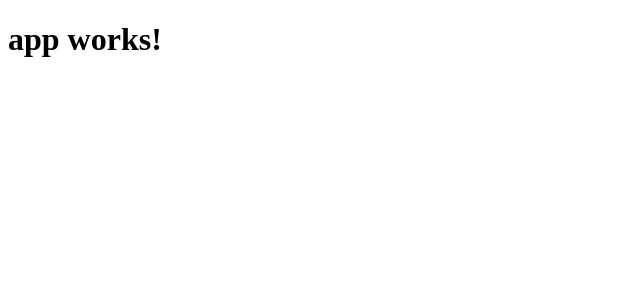
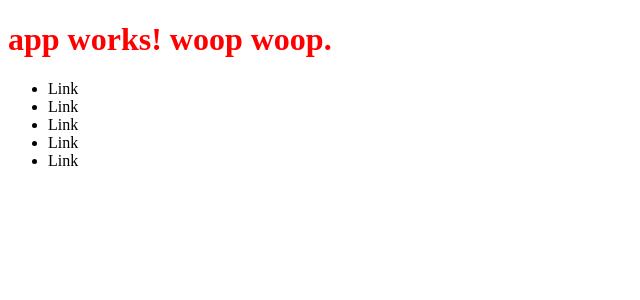
Before and after one commit to bramho/angular2-ninja-directory-tutorial, an Angular app: page / in a window 1280 px wide. Shown: the top 300 px of the page, without its empty margins (0-640 px from the left). Built offline with nearby package versions, Linux system fonts and the light colour scheme.

Commit message:
Added Home component

```diff
--- a/src/app/app.component.html
+++ b/src/app/app.component.html
@@ -1,3 +1,16 @@
-<h1>
-  {{title}}
-</h1>
+<header>
+   <h1>{{title}}</h1>
+   <nav>
+      <ul>
+         <li>Link</li>
+         <li>Link</li>
+         <li>Link</li>
+         <li>Link</li>
+         <li>Link</li>
+      </ul>
+   </nav>
+</header>
+
+<section id="main">
+
+</section>
--- a/src/app/app.component.ts
+++ b/src/app/app.component.ts
@@ -6,5 +6,6 @@
   styleUrls: ['./app.component.css']
 })
 export class AppComponent {
-  title = 'app works!';
+  title = 'app works! woop woop.';
+  name = 'Bram';
 }
--- a/src/app/app.module.ts
+++ b/src/app/app.module.ts
@@ -4,10 +4,12 @@
 import { HttpModule } from '@angular/http';
 
 import { AppComponent } from './app.component';
+import { HomeComponent } from './home/home.component';
 
 @NgModule({
   declarations: [
-    AppComponent
+    AppComponent,
+    HomeComponent
   ],
   imports: [
     BrowserModule,
--- /dev/null
+++ b/src/app/home/home.component.html
@@ -0,0 +1,3 @@
+<p>
+  home works!
+</p>
--- /dev/null
+++ b/src/app/home/home.component.ts
@@ -0,0 +1,15 @@
+import { Component, OnInit } from '@angular/core';
+
+@Component({
+  selector: 'app-home',
+  templateUrl: './home.component.html',
+  styleUrls: ['./home.component.css']
+})
+export class HomeComponent implements OnInit {
+
+  constructor() { }
+
+  ngOnInit() {
+  }
+
+}
--- a/src/styles.css
+++ b/src/styles.css
@@ -1 +1,4 @@
 /* You can add global styles to this file, and also import other style files */
+h1 {
+   color: red;
+}
```
Also changed, not shown: src/app/home/home.component.css (added), 1 other file (tests, documents, lock files or other folders).
